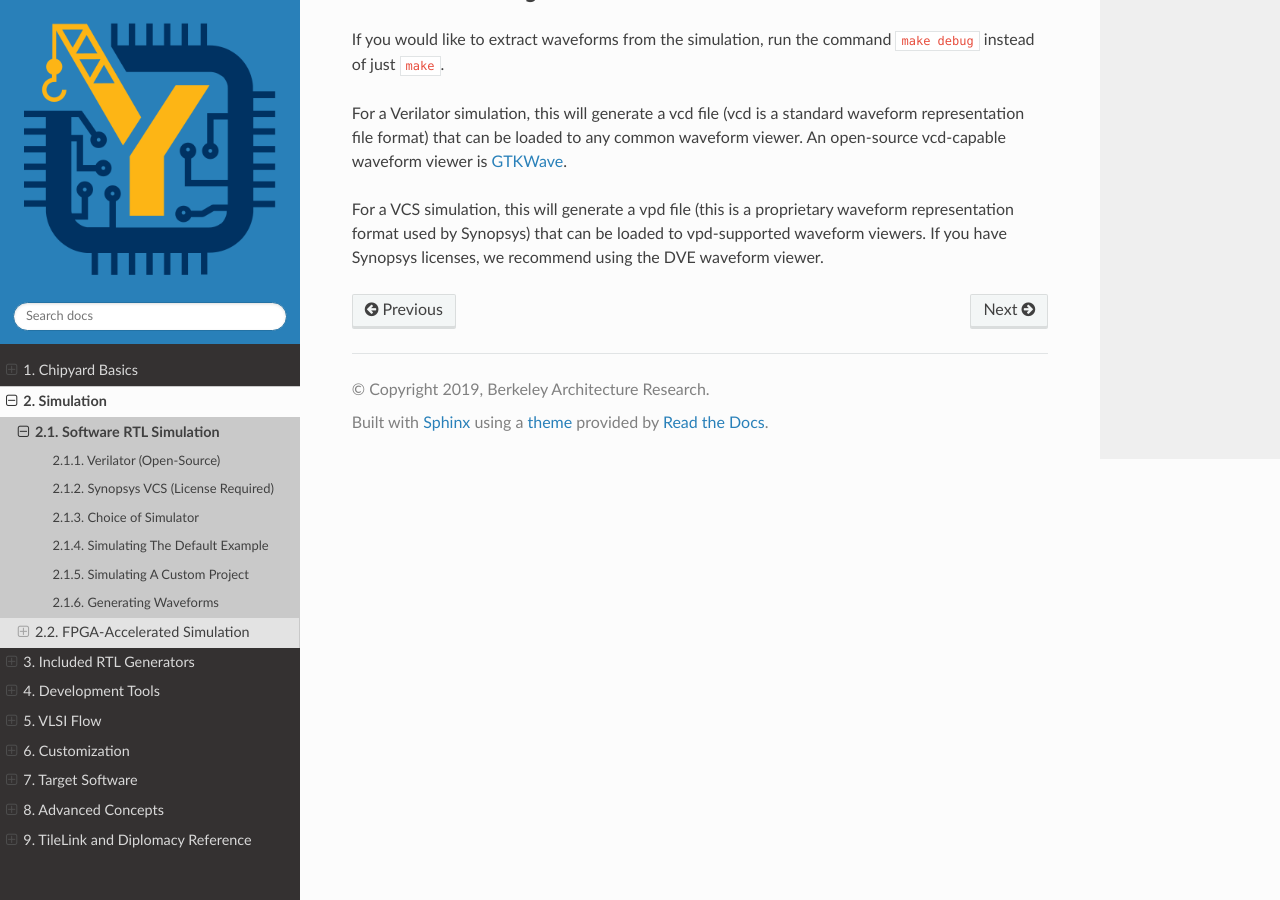
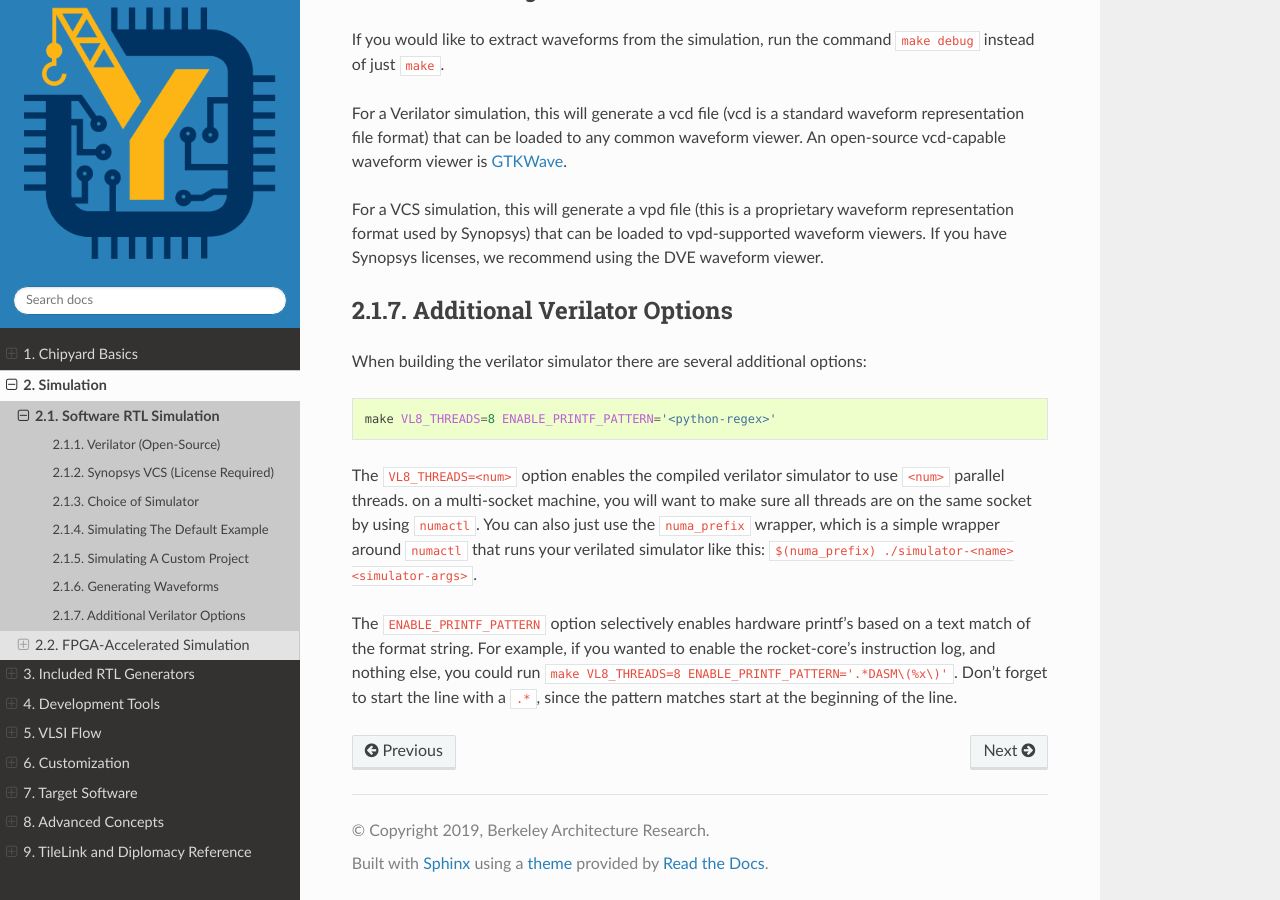
Before and after one commit to ucb-bar/chipyard, a Sphinx documentation site: the page built from docs/Simulation/Software-RTL-Simulation.rst, in a window 1280 px wide and 900 px high, scrolled down 3160 px. Built offline with Sphinx 7.4.7 and the Read the Docs theme 2.0.0, drawn with Linux system fonts in a browser that asks for light colours.

Commit message:
added docs, verified ENABLE_PRINTF_PATTERN

```diff
--- a/docs/Simulation/Software-RTL-Simulation.rst
+++ b/docs/Simulation/Software-RTL-Simulation.rst
@@ -137,3 +137,17 @@ An open-source vcd-capable waveform viewer is `GTKWave <http://gtkwave.sourcefor
 
 For a VCS simulation, this will generate a vpd file (this is a proprietary waveform representation format used by Synopsys) that can be loaded to vpd-supported waveform viewers.
 If you have Synopsys licenses, we recommend using the DVE waveform viewer.
+
+.. _sw-sim-verilator-opts:
+
+Additional Verilator Options
+-------------------------------
+When building the verilator simulator there are several additional options:
+
+.. code-block:: shell
+
+   make VL8_THREADS=8 ENABLE_PRINTF_PATTERN='<python-regex>'
+
+The ``VL8_THREADS=<num>`` option enables the compiled verilator simulator to use ``<num>`` parallel threads. on a multi-socket machine, you will want to make sure all threads are on the same socket by using ``numactl``. You can also just use the ``numa_prefix`` wrapper, which is a simple wrapper around ``numactl`` that runs your verilated simulator like this: ``$(numa_prefix) ./simulator-<name> <simulator-args>``.
+
+The ``ENABLE_PRINTF_PATTERN`` option selectively enables hardware printf's based on a text match of the format string. For example, if you wanted to enable the rocket-core's instruction log, and nothing else, you could run ``make VL8_THREADS=8 ENABLE_PRINTF_PATTERN='.*DASM\(%x\)'``. Don't forget to start the line with a ``.*``, since the pattern matches start at the beginning of the line.
```
Also changed, not shown: 5 other files.
